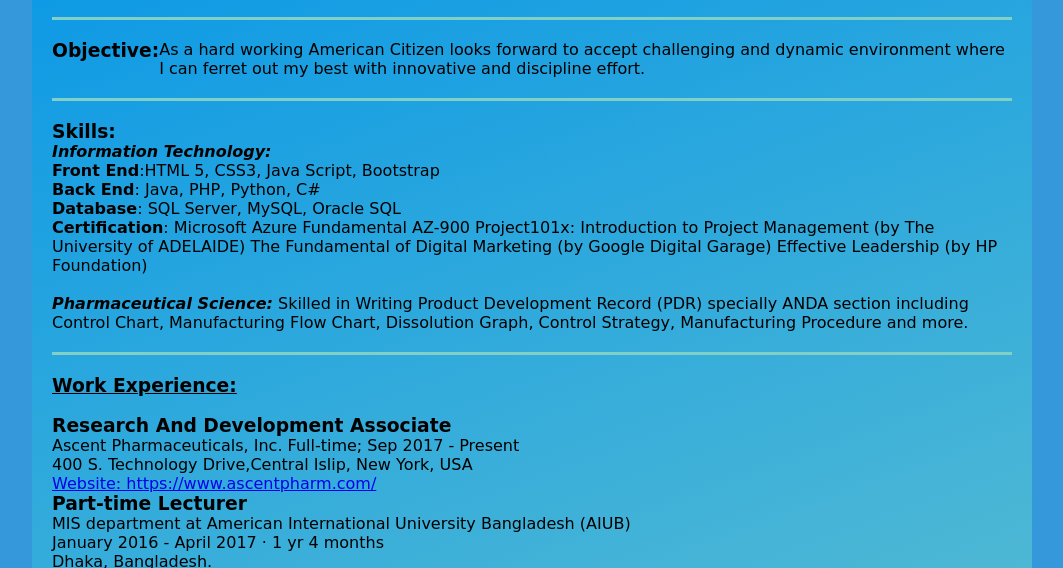
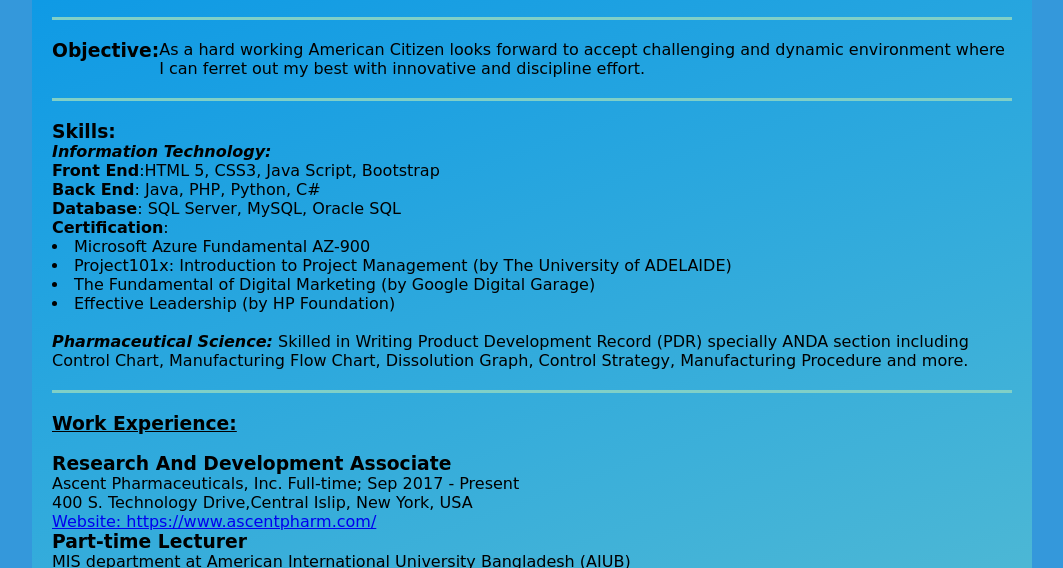
Before and after one commit to mzaman17/CV, a plain HTML site: page index.html in a window 1280 px wide. Shown: the part 221-789 px from the top of the page, without its empty margins (108-1171 px from the left). Drawn offline with Linux system fonts and the light colour scheme.

Commit message:
Update index.html

```diff
--- a/index.html
+++ b/index.html
@@ -62,12 +62,12 @@ discipline effort.
     <b>Database</b>: SQL Server, MySQL, Oracle SQL
    <br>
 
-   <b>Certification</b>: Microsoft Azure Fundamental AZ-900
-                  Project101x: Introduction to Project
-                  Management (by The University of ADELAIDE)
-                  The Fundamental of Digital Marketing
-                  (by Google Digital Garage)
-                  Effective Leadership (by HP Foundation)
+   <b>Certification</b>: <li>Microsoft Azure Fundamental AZ-900</li>
+                 <li>Project101x: Introduction to Project
+                  Management (by The University of ADELAIDE)</li>
+                  <li>The Fundamental of Digital Marketing
+                  (by Google Digital Garage)</li>
+                  <li>Effective Leadership (by HP Foundation)</li>
    </p>
     <br>
     <p>
```
